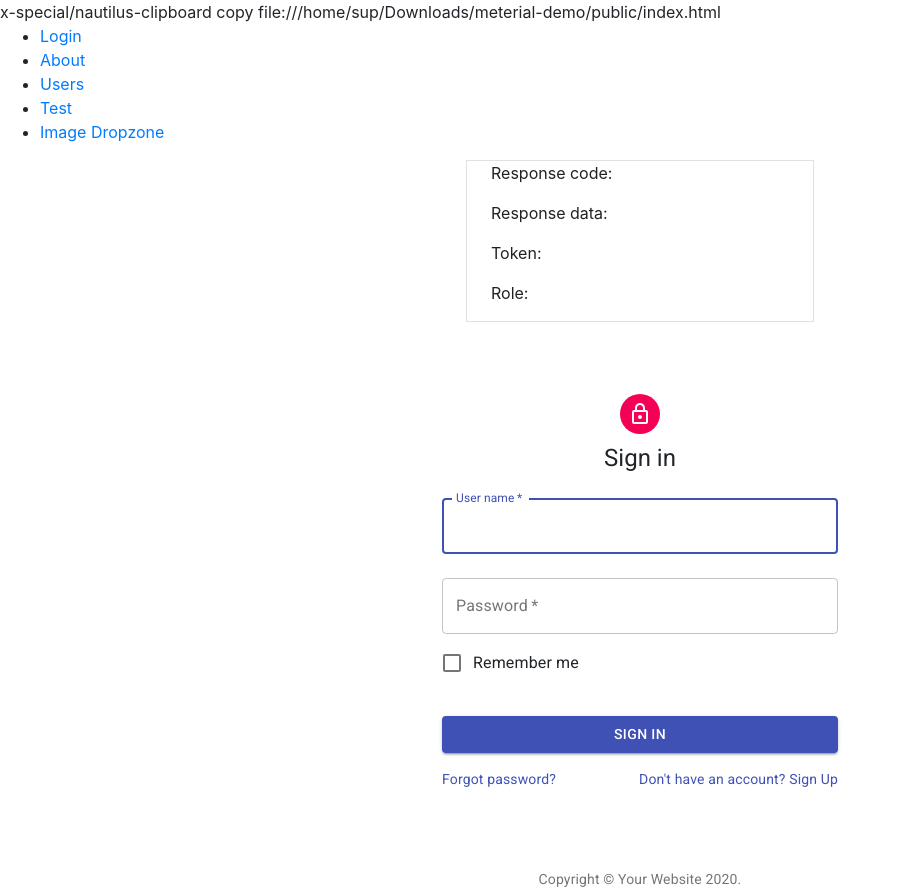
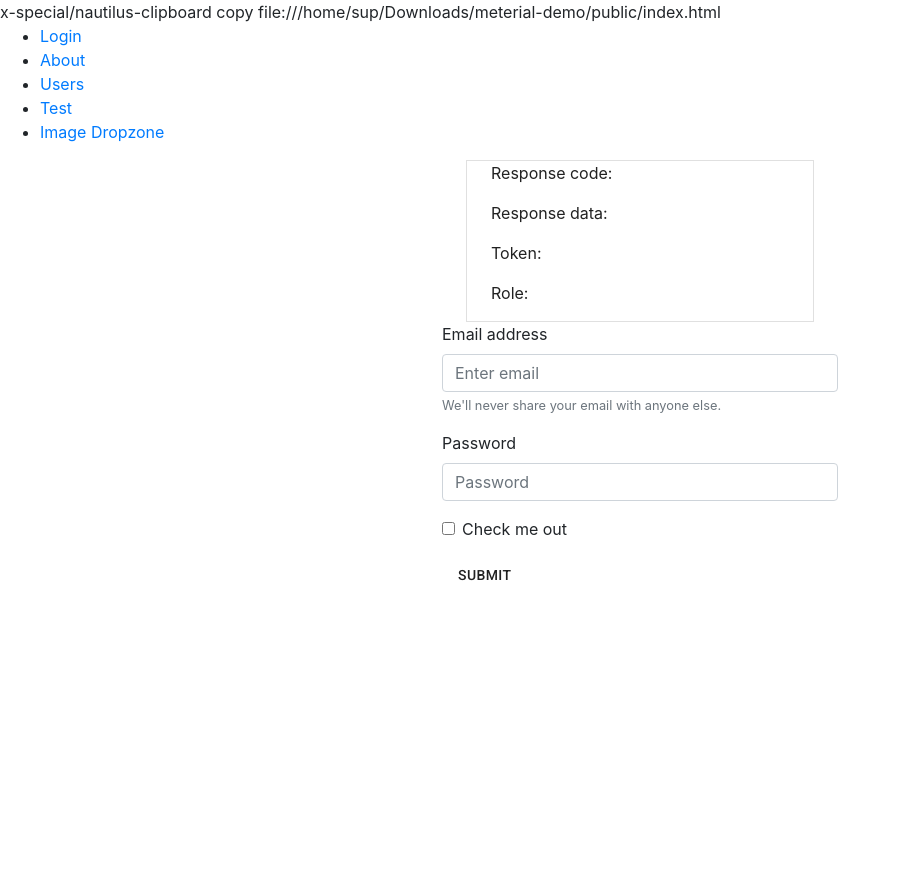
Before and after one commit to vilksp/Manager, a React (Create React App) app in the folder frontend/: page / in a window 1280 px wide. Shown: the whole page, without its empty margins (0-902 px from the left). After the commit the page ends 800 px from the top, so only its background shows below. Built offline with nearby package versions, Linux system fonts and the light colour scheme; no server answers.

Commit message:
Change to bootstrap form

```diff
--- a/frontend/src/components/Login.js
+++ b/frontend/src/components/Login.js
@@ -14,7 +14,7 @@
 import Copyright from "../components/Copyright";
 import Test from "../components/Test";
 import axios from "axios";
-
+import { Form, FormGroup, FormControl, ControlLabel } from "react-bootstrap";
 import Auth from "../components/auth/Authentication";
 
 const BASE_URL = "http://localhost:8080";
@@ -47,75 +47,29 @@
   return (
     <Container component="main" maxWidth="xs">
       <Test />
-      <div className={classes.paper}>
-        <Avatar className={classes.avatar}>
-          <LockOutlinedIcon />
-        </Avatar>
-        <Typography component="h1" variant="h5">
-          Sign in
-        </Typography>
-        <form className={classes.form} noValidate>
-          <TextField
-            variant="outlined"
-            margin="normal"
-            required
-            fullWidth
-            id="username"
-            label="User name"
-            name="username"
-            autoComplete="username"
-            onChange={(event) => {
-              setMail(event.target.value);
-            }}
-            autoFocus
-          />
-          <TextField
-            variant="outlined"
-            margin="normal"
-            required
-            fullWidth
-            name="password"
-            label="Password"
-            type="password"
-            id="password"
-            autoComplete="current-password"
-            onChange={(event) => {
-              setPassword(event.target.value);
-            }}
-          />
-          <FormControlLabel
-            control={<Checkbox value="remember" color="primary" />}
-            label="Remember me"
-          />
-          <Button
-            type="submit"
-            fullWidth
-            variant="contained"
-            color="primary"
-            className={classes.submit}
-            // onClick={() => console.log(`password ${password} mail ${mail}`)}
-            onClick={(event) => loginClicked(event)}
-          >
-            Sign In
-          </Button>
-          <Grid container>
-            <Grid item xs>
-              <Link href="#" variant="body2">
-                Forgot password?
-              </Link>
-            </Grid>
-            <Grid item>
-              <Link href="#" variant="body2">
-                {"Don't have an account? Sign Up"}
-              </Link>
-            </Grid>
-          </Grid>
-        </form>
-      </div>
-      <Box mt={8}>
-        <div> {} </div>
-        <Copyright />
-      </Box>
+      <Form>
+        <Form.Group controlId="formBasicEmail">
+          <Form.Label>Email address</Form.Label>
+          <Form.Control type="email" placeholder="Enter email" />
+          <Form.Text className="text-muted">
+            We'll never share your email with anyone else.
+    </Form.Text>
+        </Form.Group>
+
+        <Form.Group controlId="formBasicPassword">
+          <Form.Label>Password</Form.Label>
+          <Form.Control type="password" placeholder="Password" />
+        </Form.Group>
+        <Form.Group controlId="formBasicCheckbox">
+          <Form.Check type="checkbox" label="Check me out" />
+        </Form.Group>
+        <Button variant="primary" type="submit" onClick={(event) => loginClicked(event)}>
+          Submit
+  </Button>
+      </Form>
+
+
+
     </Container>
   );
 }
```
